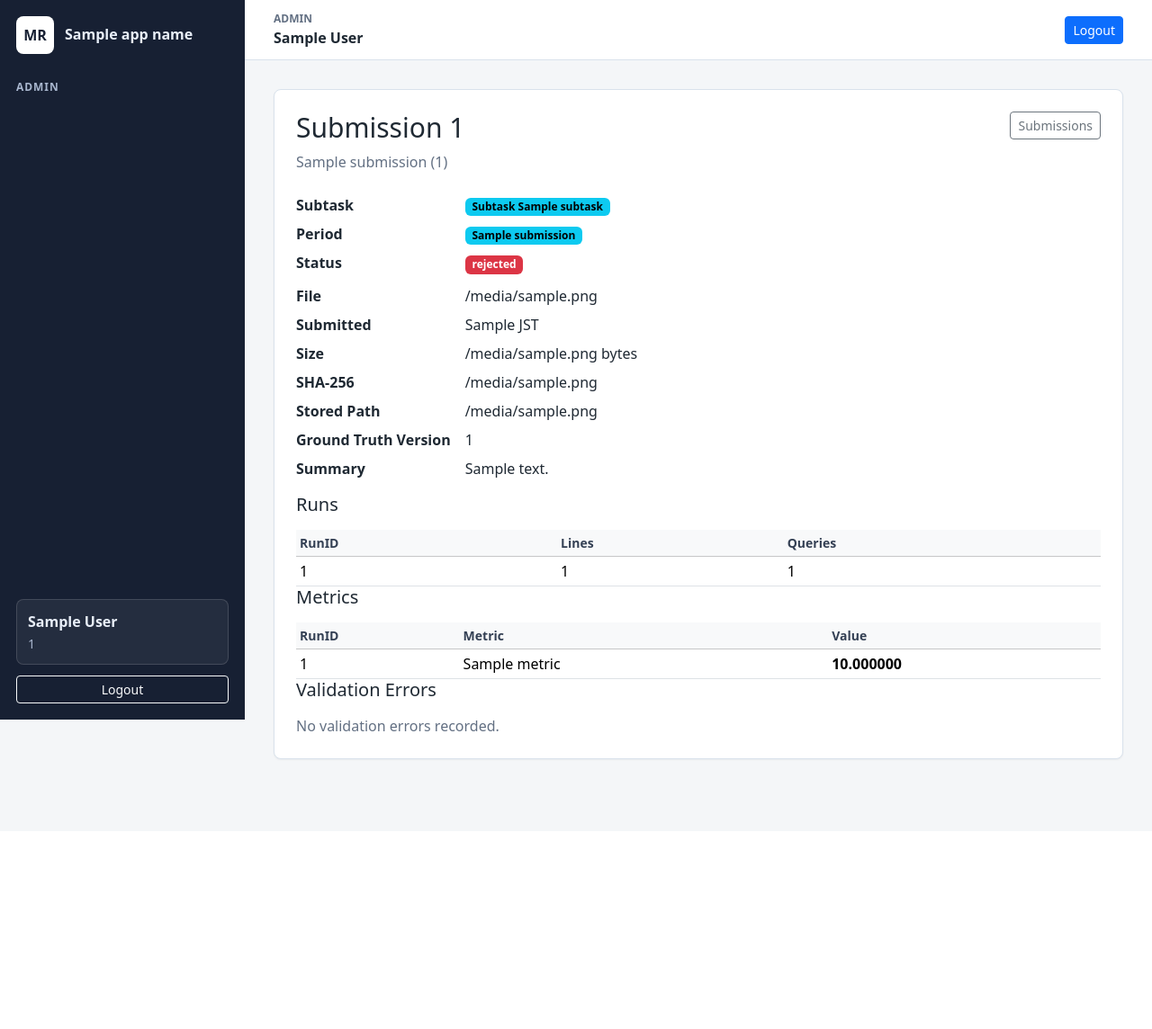
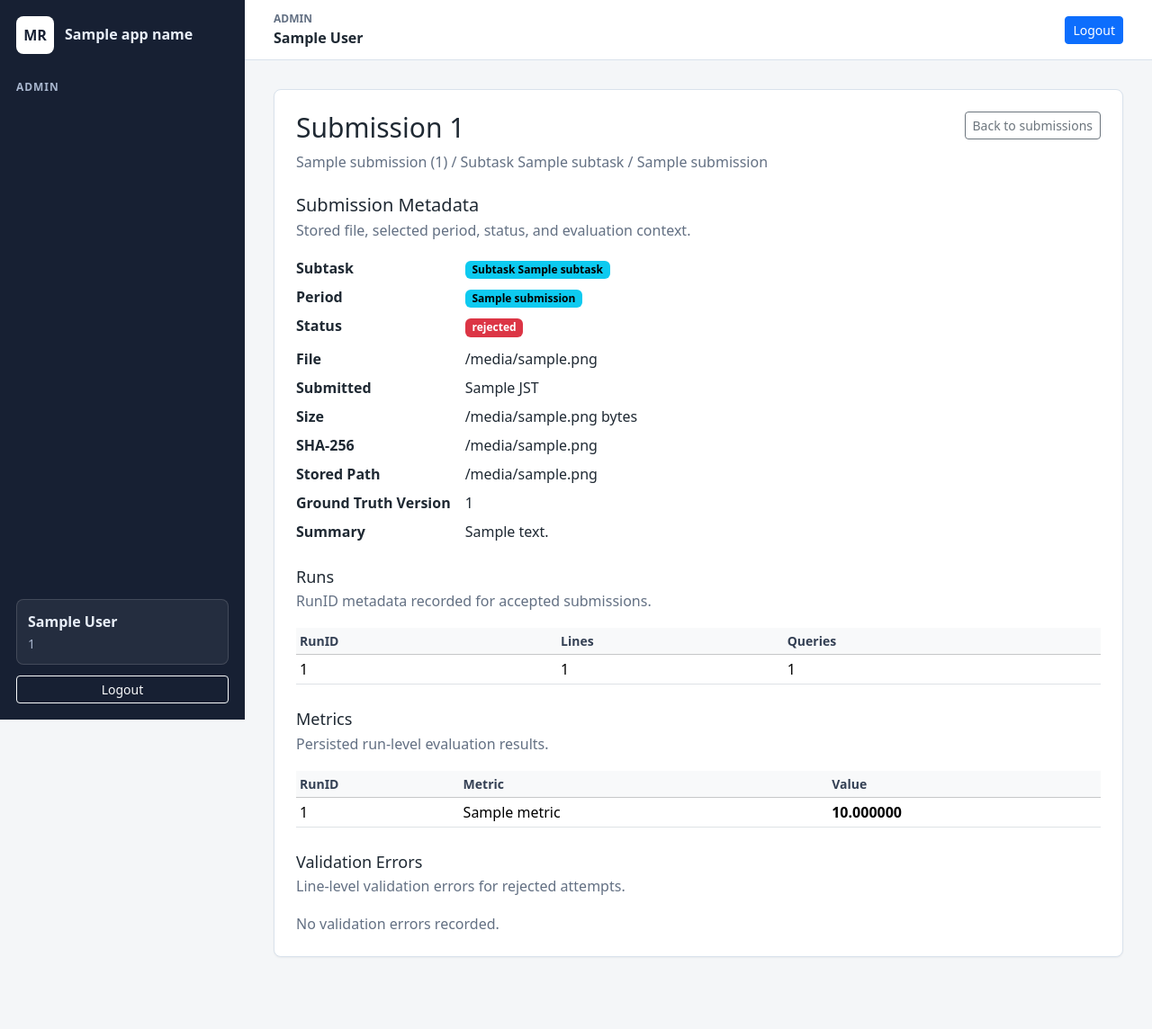
Before and after one commit to modelretrieval-1/modelretrieval-1-submission-site, a FastAPI app: template app/templates/admin_submission_detail.html in a window 1280 px wide. Shown: the whole page at 90% size. Before the commit the page ends 846 px from the top, so only its background shows below. Run offline with FastAPI, Linux system fonts and the light colour scheme; the template is opened without the code that fills it: most values are stand-ins (such as "Sample title", 1, 10 or a date in 2020).

Commit message:
Normalize admin review pages

```diff
--- a/app/static/app.css
+++ b/app/static/app.css
@@ -516,6 +516,19 @@ legend {
   color: var(--app-muted);
 }
 
+.compact-section-header {
+  margin-bottom: 14px;
+}
+
+.compact-section-header h2,
+.detail-section-header h2 {
+  font-size: 18px;
+}
+
+.detail-section-header {
+  margin-top: 28px;
+}
+
 .period-stack {
   display: grid;
   gap: 10px;
--- a/app/templates/admin_submission_detail.html
+++ b/app/templates/admin_submission_detail.html
@@ -7,13 +7,19 @@
     <div class="page-header">
       <div>
         <h1>Submission {{ submission.submission_id }}</h1>
-        <p>{{ submission.team_display_name }} ({{ submission.team_public_id }})</p>
+        <p>{{ submission.team_display_name }} ({{ submission.team_public_id }}) / Subtask {{ submission.subtask }} / {{ submission.period_name|capitalize }}</p>
       </div>
       <div class="header-actions">
-        <a class="btn btn-outline-secondary btn-sm" href="/admin/submissions">Submissions</a>
+        <a class="btn btn-outline-secondary btn-sm" href="/admin/submissions">Back to submissions</a>
       </div>
     </div>
 
+    <div class="section-header">
+      <div>
+        <h2>Submission Metadata</h2>
+        <p>Stored file, selected period, status, and evaluation context.</p>
+      </div>
+    </div>
     <dl class="detail-list">
       <dt>Subtask</dt>
       <dd><span class="badge text-bg-info">Subtask {{ submission.subtask }}</span></dd>
@@ -41,7 +47,12 @@
       <dd>{{ submission.validation_summary or "" }}</dd>
     </dl>
 
-    <h2>Runs</h2>
+    <div class="section-header detail-section-header">
+      <div>
+        <h2>Runs</h2>
+        <p>RunID metadata recorded for accepted submissions.</p>
+      </div>
+    </div>
     {% if runs %}
       <div class="table-wrap">
         <table class="table table-sm table-hover align-middle">
@@ -67,7 +78,12 @@
       <p class="empty-state">No run metadata recorded.</p>
     {% endif %}
 
-    <h2>Metrics</h2>
+    <div class="section-header detail-section-header">
+      <div>
+        <h2>Metrics</h2>
+        <p>Persisted run-level evaluation results.</p>
+      </div>
+    </div>
     {% if metrics %}
       <div class="table-wrap">
         <table class="table table-sm table-hover align-middle">
@@ -93,7 +109,12 @@
       <p class="empty-state">No metrics recorded.</p>
     {% endif %}
 
-    <h2>Validation Errors</h2>
+    <div class="section-header detail-section-header">
+      <div>
+        <h2>Validation Errors</h2>
+        <p>Line-level validation errors for rejected attempts.</p>
+      </div>
+    </div>
     {% if validation_errors %}
       <div class="table-wrap">
         <table class="table table-sm table-hover align-middle">
```
Also changed, not shown: app/templates/admin_leaderboard.html (+15 -1 lines), app/templates/admin_submissions.html (+16 -2 lines), tests/test_admin_leaderboard.py (+4 -0 lines), tests/test_admin_submissions.py (+10 -0 lines).
